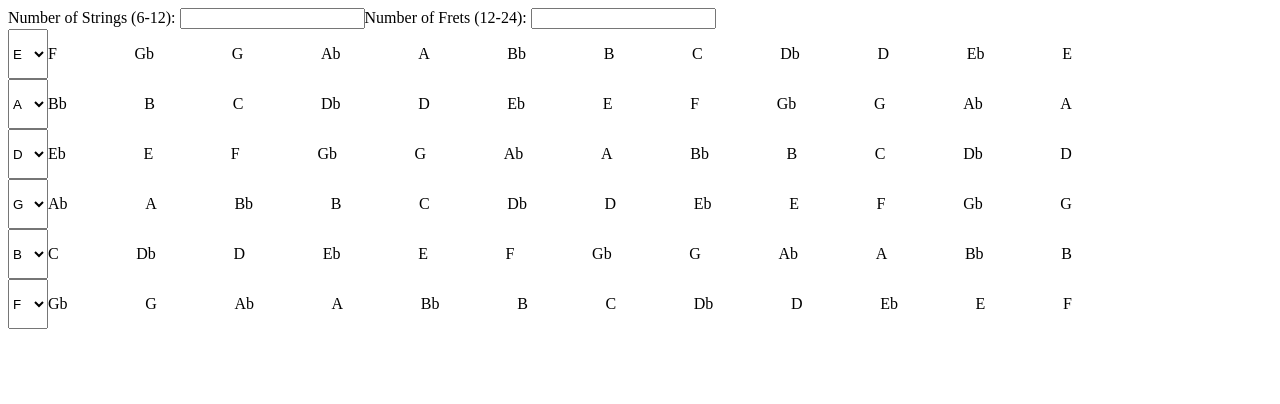
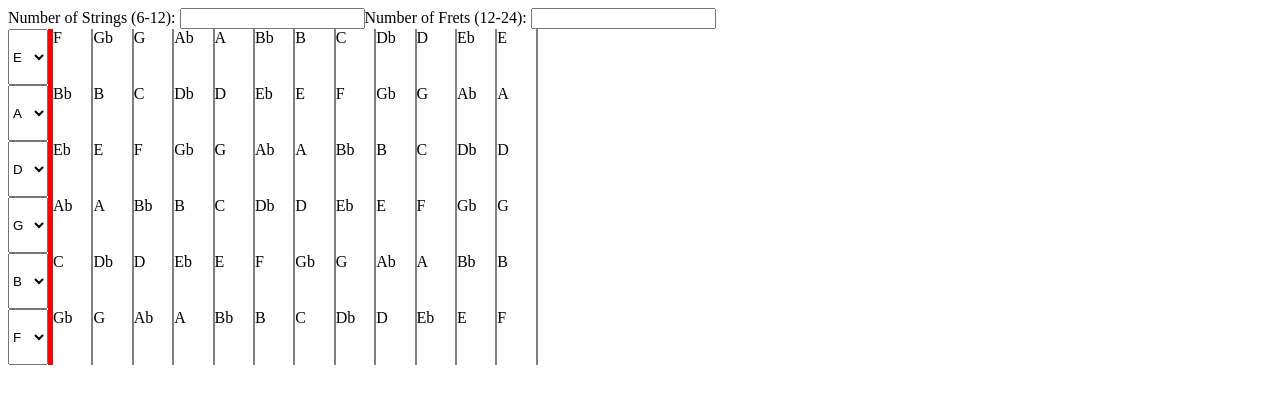
Before and after one commit to ShirelleW/RiffTheory, a Next.js app: page / in a window 1280 px wide. Shown: the top 404 px of the page. Built offline with nearby package versions, Linux system fonts and the light colour scheme.

Commit message:
Border outline

```diff
--- a/pages/Controls.jsx
+++ b/pages/Controls.jsx
@@ -53,14 +53,14 @@ const Controls = () => {
                 <input type="text" onChange={e => setNumOfFrets(e.target.value <= 24 && e.target.value >= 12 ? e.target.value : 12)} />
             </form>
 
-            <div className="tuningSelector">
+            <div className={styles.tuningSelector}>
                 <form>
                     {
                         Object.entries(stringSet).map((stringNotePairs) =>
 
                             <div className={styles.stringMapping}>
 
-                                <select value={stringNotePairs[1]} onChange={(e) => handleTunings(e, stringNotePairs[0])}>
+                                <select className={styles.openNoteSelector} value={stringNotePairs[1]} onChange={(e) => handleTunings(e, stringNotePairs[0])}>
                                     {
                                         notes.map((note) => <option value={note} >{note}</option>)
                                     }
--- a/pages/Frets.jsx
+++ b/pages/Frets.jsx
@@ -1,41 +1,17 @@
 import React from 'react'
 import styles from '../styles/Styles.module.css'
 
-const Frets = () => {
+export const Frets = ( { stringNoteLayout } ) => {
 
-    // sharp of flat notation
+    console.log(stringNoteLayout)
 
-    const fretDesign = (
-        <div className={styles.fretDesign}>
-            fret
-        </div>
-    )
-    const notes = {
-        "C": fretDesign,
-        "Db": fretDesign,
-        "D": fretDesign,
-        "Eb": fretDesign,
-        "E": fretDesign,
-        "F": fretDesign,
-        "Gb": fretDesign,
-        "G": fretDesign,
-        "Ab": fretDesign,
-        "A": fretDesign,
-        "Bb": fretDesign,
-        "B": fretDesign,
-
-    }
-
-    return (
-        <div className="frets">
-            <div className={styles.fretboardNotes}>
-                {Object.keys(notes).map((keyName, i) => (
-                    <p className={styles.individualNotes}>{keyName}</p>
-
-                ))}
-            </div>
-        </div>
-    )
+  return (
+    <div className={styles.frets}>
+        {
+           stringNoteLayout.map((note) =>
+            <div className={styles.individualNotes}>{note}</div>
+           )
+        }
+    </div>
+  )
 }
-
-export default Frets
--- a/pages/String.jsx
+++ b/pages/String.jsx
@@ -1,6 +1,7 @@
 import React from 'react'
 import { notes } from './utils'
 import styles from '../styles/Styles.module.css'
+import { Frets } from './Frets'
 
 const String = ({ stringSet, numOfFrets, currentString }) => {
 
@@ -31,11 +32,10 @@ const String = ({ stringSet, numOfFrets, currentString }) => {
 
   return (
     <div id={styles.individualNotes}>
-      {
-        stringNoteLayout.map((note) =>
-          <p>{note}</p>
-        )
-      }
+        <Frets
+          stringNoteLayout={stringNoteLayout}
+          numOfFrets={numOfFrets}
+        />
     </div>
 
   )
--- a/styles/Styles.module.css
+++ b/styles/Styles.module.css
@@ -1,11 +1,24 @@
+.tuningSelector{
+
+}
+.openNoteSelector{
+    height: 7vh;
+}
 .stringMapping{
     display: flex;
     flex-direction: row;
+    /* height: 7vh; */
 }
 
-#individualNotes{
+.frets{
     width: 80vw;
     display: flex;
-    justify-content: space-evenly;
-    justify-content: space-between;
+    align-items: center;
+    border-left: 5px solid red;
 }
+
+.individualNotes{
+    width: 3vw;
+    height: 7vh;
+    border-right: 2px solid gray;
+}
```
